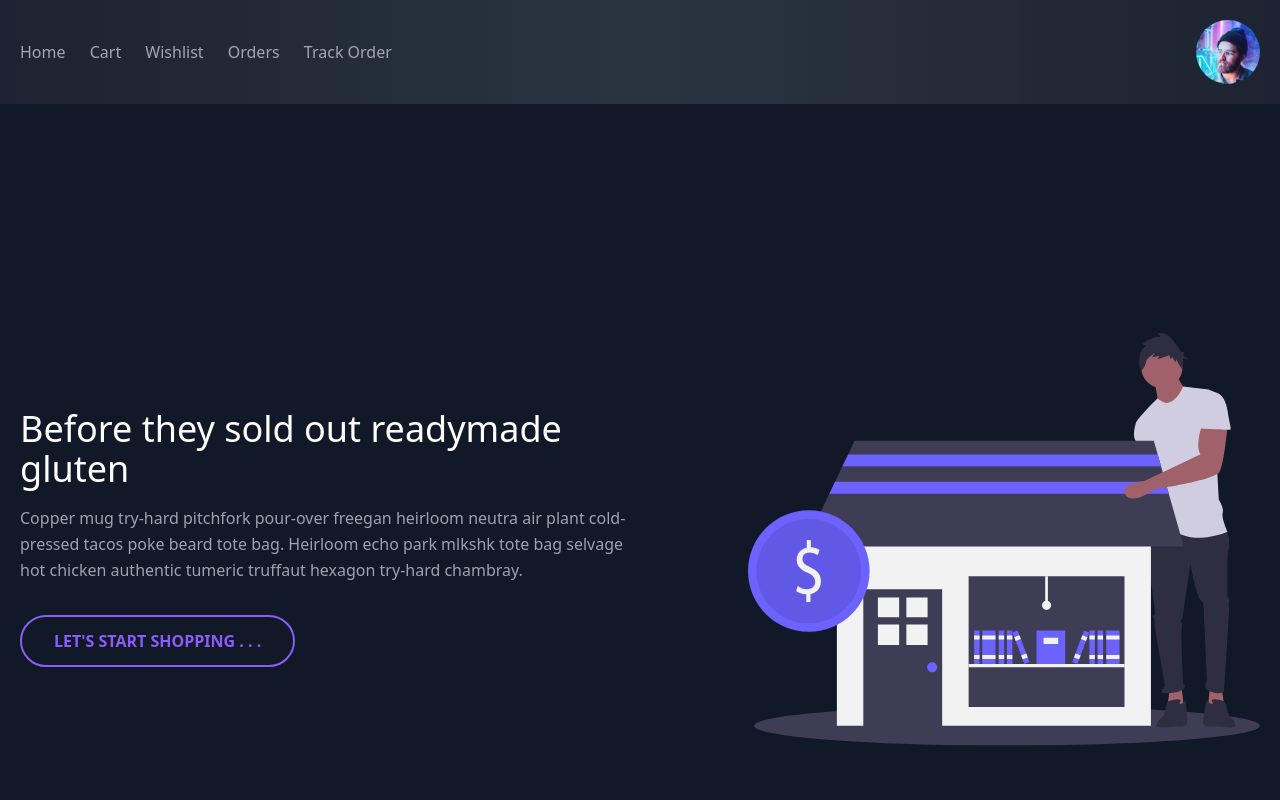
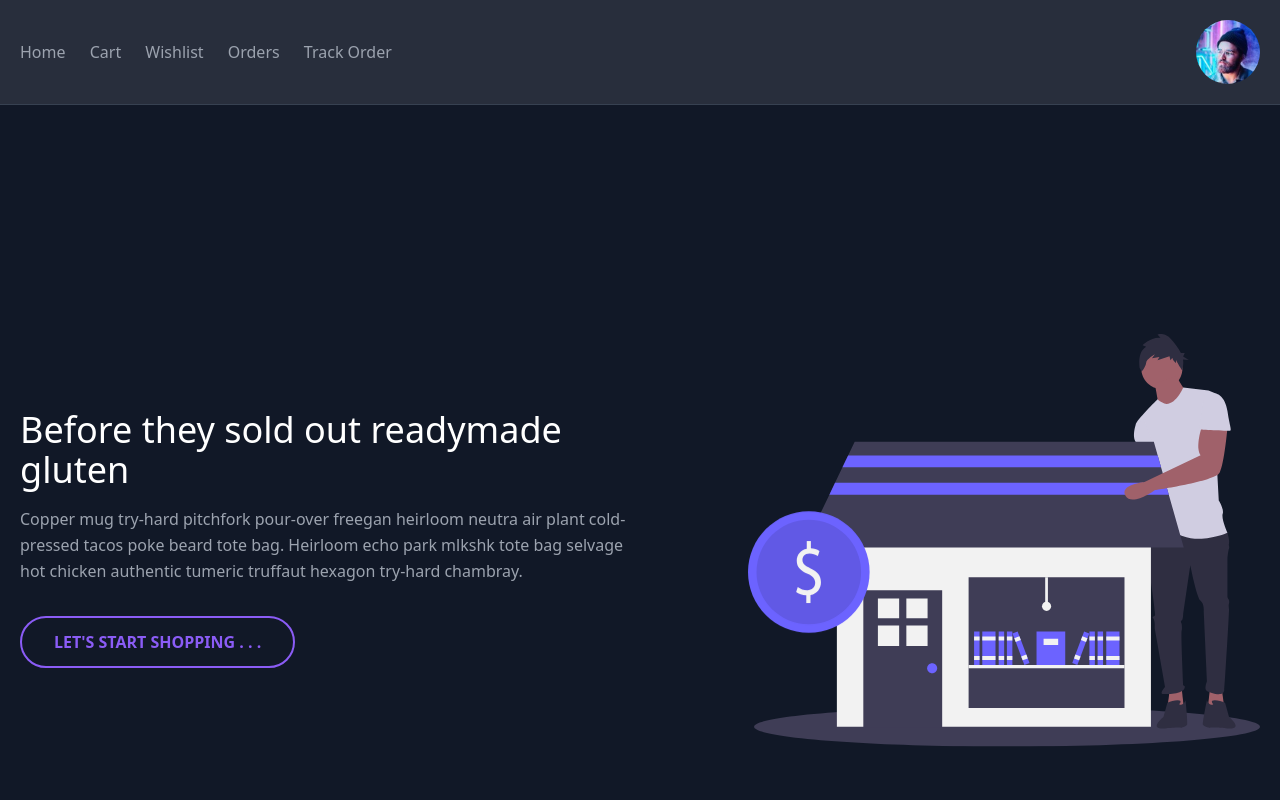
Before and after one commit to PraveenMalethia/basketiya-2, a Nuxt app: page / in a window 1280 px wide. Shown: the top 800 px of the page. Built offline with nearby package versions, Linux system fonts and the light colour scheme.

Commit message:
blur navbar

```diff
--- a/components/Header.vue
+++ b/components/Header.vue
@@ -1,5 +1,5 @@
 <template>
-  <header class="opacity-95 sticky top-0 z-50 text-gray-400 bg-gradient-to-r from-gray-900 via-gray-800 to-gray-900 body-font ">
+  <header class="backdrop-filter backdrop-blur-md border-b border-gray-700 bg-opacity-90 sticky top-0 z-50 text-gray-400 bg-gray-900">
     <transition name="sidenav" class="z-40 fixed top-0 left-0 right-5 bottom-0">
       <div v-if="side_nav">
         <SideNavBar @close="close" />
```
